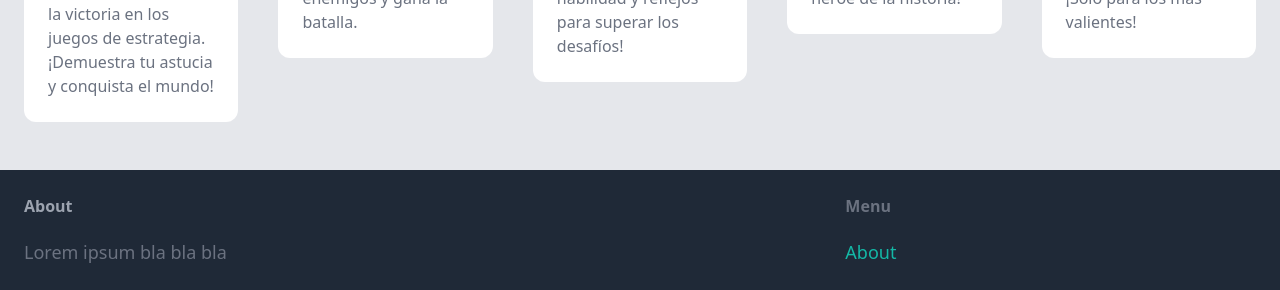
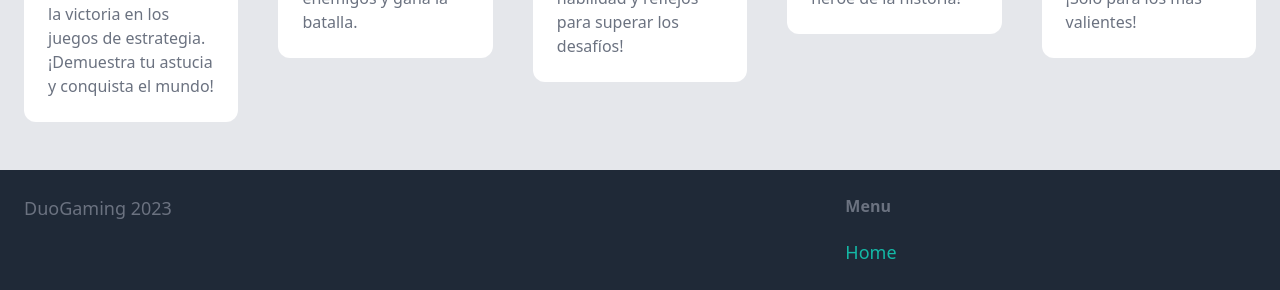
Before and after one commit to Mitsusabur0/eft_duogaming, a Django app: page / in a window 1280 px wide. Shown: the part 811-1101 px from the top of the page. Run offline with Django 4.2, Linux system fonts and the light colour scheme; data comes from the database, SQL or seed files in the repository; some libraries are stand-ins or nearby versions.

Commit message:
Eliminar texto innecesario

```diff
--- a/duogaming/core/templates/core/base.html
+++ b/duogaming/core/templates/core/base.html
@@ -51,14 +51,13 @@
 
     <footer class="py-6 px-6 flex justify-between bg-gray-800">
         <div class="w-2/3 pr-10">
-            <h3 class="mb-5 font-semibold text-gray-400">About</h3>
-            <p class="text-lg text-gray-500">Lorem ipsum bla bla bla</p>
+            <p class="text-lg text-gray-500">DuoGaming 2023</p>
         </div>
 
          <div class="w-1/3">
             <h3 class="mb-5 font-semibold text-gray-500">Menu</h3>
             <ul class="space-y-2">
-                <li><a href="#" class="text-lg text-teal-500 hover:text-teal-700">About</a></li>
+                <li><a href="/" class="text-lg text-teal-500 hover:text-teal-700">Home</a></li>
 
             </ul>
 
```
